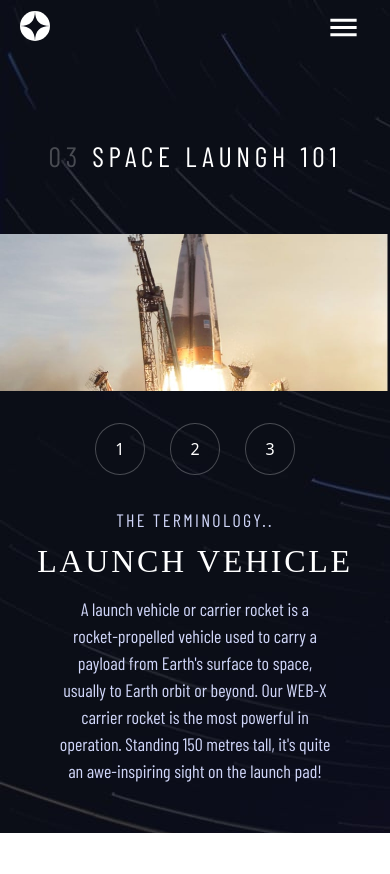
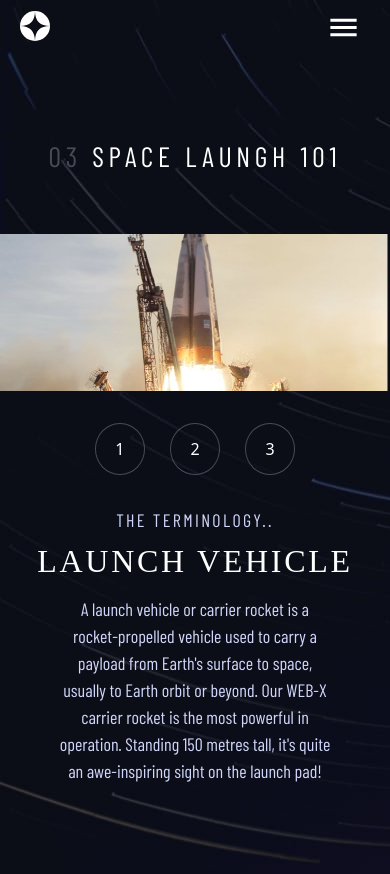
Before and after one commit to noah-mydn/React-projects, a React (Create React App) app in the folder SpaceTourism/: page /technology in a window 390 px wide. Before the commit the page ends 844 px from the top, so only its background shows below. Built offline with nearby package versions, Linux system fonts and the light colour scheme; a web font is replaced by a local one.

Commit message:
added responsive technology nav content

```diff
--- a/SpaceTourism/src/crew/crew.css
+++ b/SpaceTourism/src/crew/crew.css
@@ -249,7 +249,9 @@
 }
 
 @media only screen and (max-width:576px) {
-
+    .crew {
+        padding-bottom: 2em;
+    }
 
     .crew_title {
         text-align: center;
--- a/SpaceTourism/src/technology/technology.css
+++ b/SpaceTourism/src/technology/technology.css
@@ -3,7 +3,9 @@
     position: absolute;
     top:0;
     z-index: -1;
-    height: 100vh;
+    height: max-content;
+    max-height:max-content;
+    padding-bottom: 2.55em;
 }
 
 .technology_title {
@@ -140,9 +142,6 @@
 }
 
 @media only screen and (max-width:800px) {
-    .technology {
-        height: auto;
-    }
 
     .terminology_container {
         display: grid;
```
